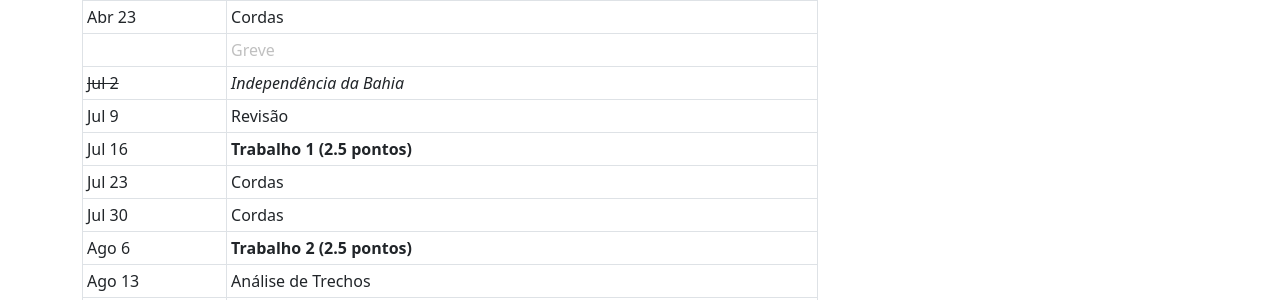
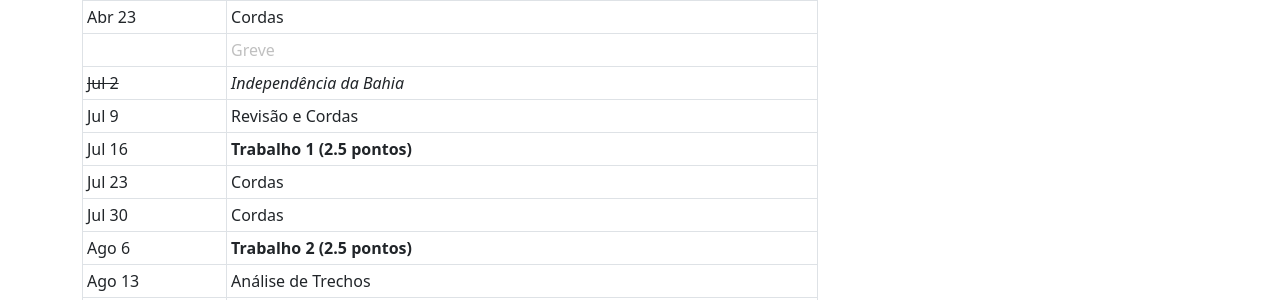
Before and after one commit to pedrokroger/pedrokroger.github.io, a Jekyll site: the page built from aulas/orq1.md, in a window 1280 px wide. Shown: the part 1634-1934 px from the top of the page. Built offline with Jekyll 4.4.1, drawn with Linux system fonts in a browser that asks for light colours.

Commit message:
Atualiza cronograma Orquestração

```diff
--- a/aulas/orq1.md
+++ b/aulas/orq1.md
@@ -85,7 +85,7 @@ ser modificado de acordo com a necessidade e eventualidade.
 | Abr 23    | Cordas                           |
 |           | Greve                            |
 | ~~Jul 2~~ | _Independência da Bahia_         |
-| Jul 9     | Revisão                          |
+| Jul 9     | Revisão e Cordas                 |
 | Jul 16    | **Trabalho 1 (2.5 pontos)**      |
 | Jul 23    | Cordas                           |
 | Jul 30    | Cordas                           |
```
